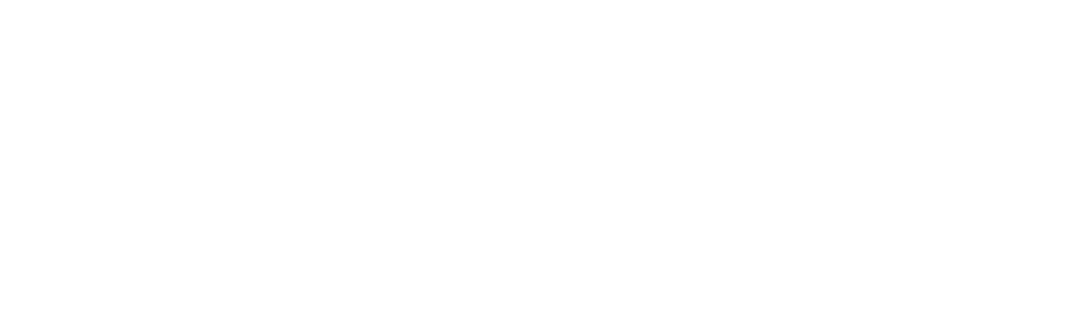
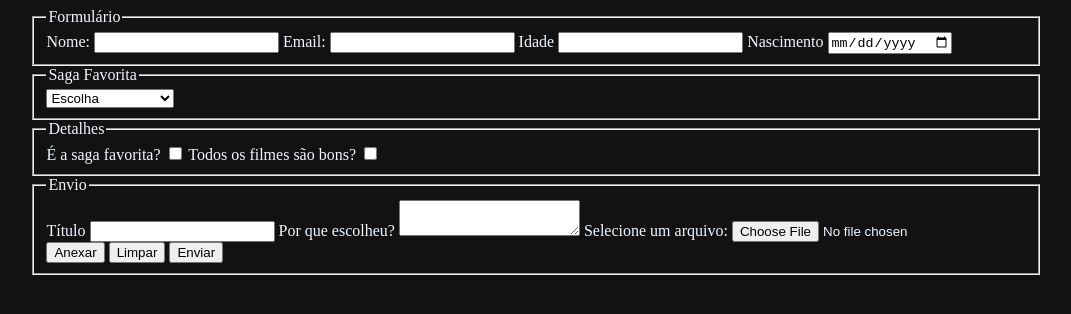
Before and after one commit to MateusHBernardes/SENAI, a plain HTML site: page frontEndAtualizacao/OT-02/HTML/index.html in a window 1280 px wide. Shown: the whole page, without its empty margins (104-1175 px from the left). Drawn offline with Linux system fonts and the light colour scheme.

Commit message:
Index finished, start CSS

```diff
--- /dev/null
+++ b/frontEndAtualizacao/OT-02/CSS/index.css
@@ -0,0 +1,22 @@
+body {
+    background-color: #121212;
+    color: aliceblue;
+    height: 100vh;
+}
+
+form {
+    /* display: flex; */
+    width: 80%;
+    margin-left: auto;
+    margin-right: auto;
+    margin-top: auto;
+    margin-bottom: auto;
+}
+
+fieldset {
+    display: table;
+}
+
+.motivo {
+
+}
--- a/frontEndAtualizacao/OT-02/HTML/index.html
+++ b/frontEndAtualizacao/OT-02/HTML/index.html
@@ -3,6 +3,7 @@
 <head>
     <meta charset="UTF-8">
     <title>Index</title>
+    <link rel="stylesheet" href="../CSS/index.css">
 </head>
     <body>
         <header>
@@ -15,14 +16,62 @@
         <article>
             <!-- Conteúdo -->
 
+            <form action="#">
+                <fieldset>
+                    <legend>Formulário</legend>
+                    <label for="">Nome:</label>
+                    <input type="text">
 
-            <!-- Nome -->
+                    <label for="">Email:</label>
+                    <input type="email">
 
-            <!-- Email -->
+                    <label for="">Idade</label>
+                    <input type="number">
 
-            <!-- Idade -->
+                    <label for="">Nascimento</label>
+                    <input type="date">
+                </fieldset>
 
-            <!-- Nascimento -->
+                <fieldset>
+                    <legend>Saga Favorita</legend>
+                    <select name="sagas" id="">
+                        <option value="">Escolha</option>
+                        <option value="harryPotter">Harry Potter</option>
+                        <option value="senhorDosAnéis">Senhor dos Anéis</option>
+                        <option value="starWars">Star Wars</option>
+                    </select>
+                </fieldset>
+
+                <fieldset>
+                    <legend>Detalhes</legend>
+                    <label for="">É a saga favorita?</label>
+                    <input type="checkbox">
+
+                    <label for="">Todos os filmes são bons?</label>
+                    <input type="checkbox">
+
+                    <div id="opcaoProduto"></div>
+                </fieldset>
+
+                <fieldset id="motivo">
+                    <legend>Envio</legend>
+
+                    <label for="">Título</label>
+                    <input type="text">
+
+                    <label for="comentario">Por que escolheu?</label>
+                    <textarea></textarea>
+
+                    <label for="">Selecione um arquivo:</label>
+                    <input type="file">
+                    <button type="submit">Anexar</button>
+
+                    <button type="reset" onclick="verificaMotivo(null)">Limpar</button>
+                    <button type="submit">Enviar</button>
+
+                </fieldset>
+            </form>
+
 
         <footer>
             <!-- Rodapé -->
```
